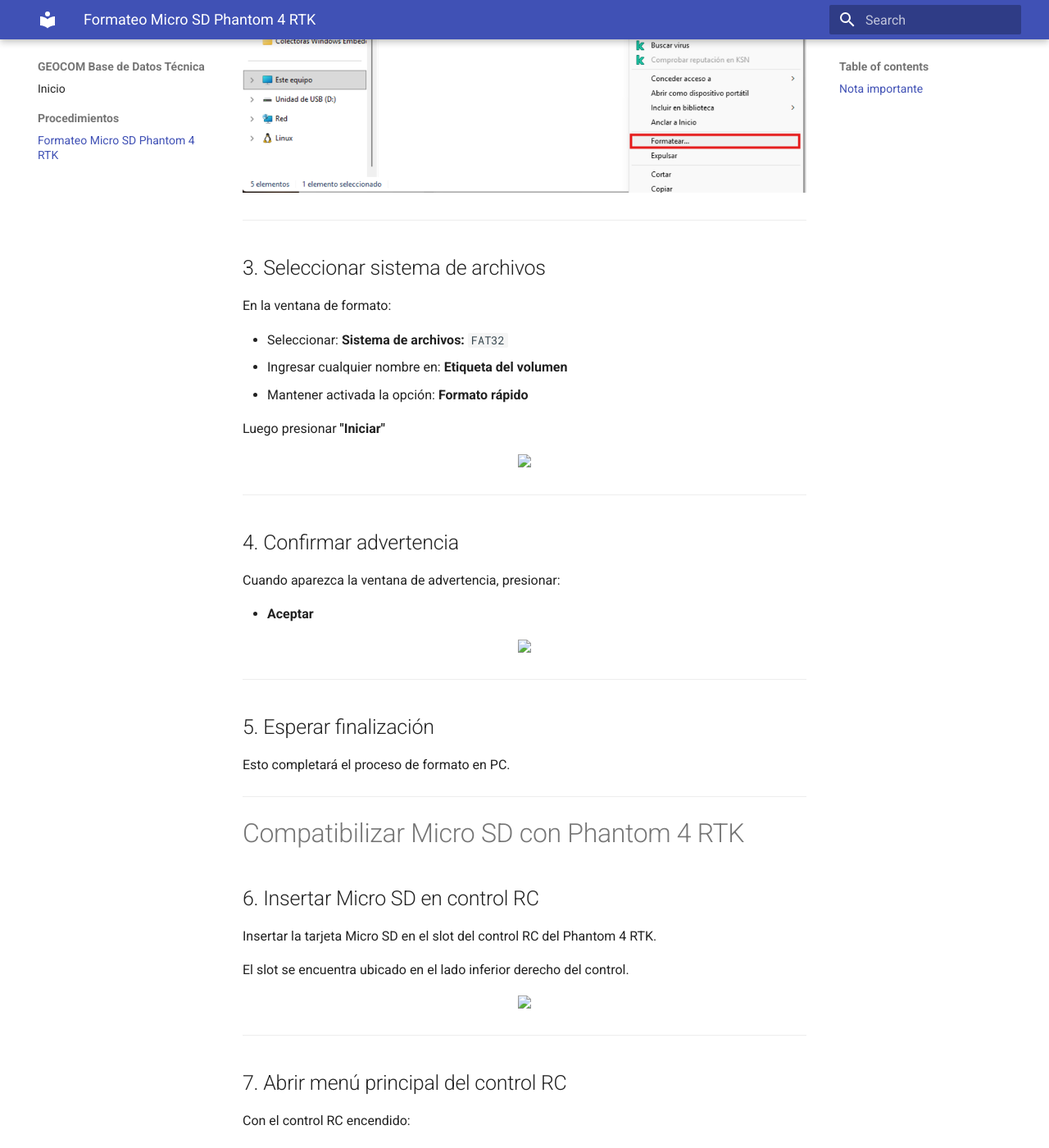
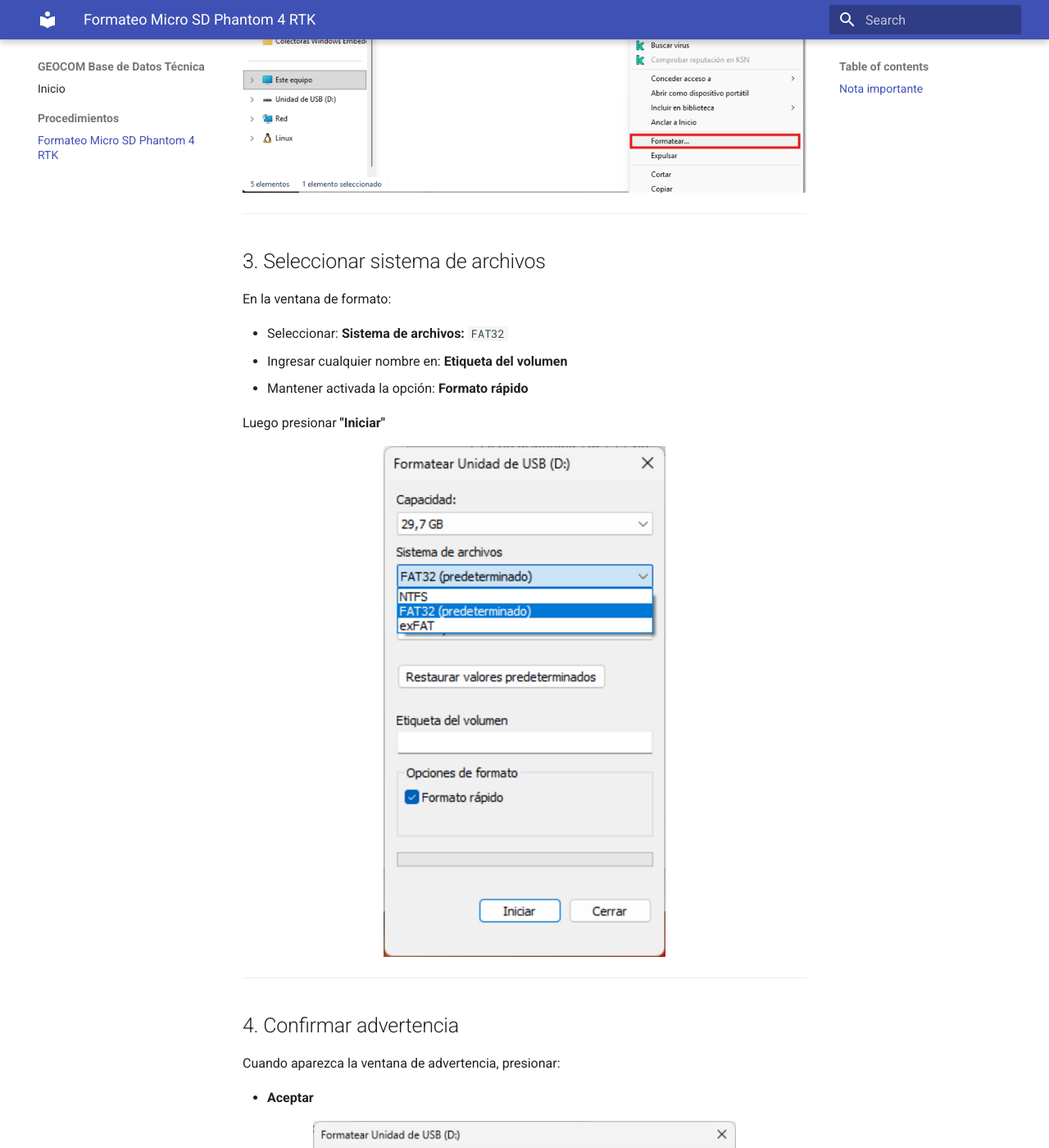
Before and after one commit to schweineorgel/geocom-kb, an MkDocs documentation site: the page built from docs/procedimientos/phantom4rtk-microsd-format.md, in a window 1280 px wide and 1400 px high, scrolled down 1009 px. Shown: the whole window at 82% size. Built offline with MkDocs 1.6.1 and Material for MkDocs 9.7.7, drawn with Linux system fonts in a browser that asks for light colours.

Commit message:
Add .css and fix formatting

```diff
--- a/docs/procedimientos/phantom4rtk-microsd-format.md
+++ b/docs/procedimientos/phantom4rtk-microsd-format.md
@@ -35,9 +35,7 @@
 
 Luego presionar **"Iniciar"**
 
-<p align="center">
-  <img src="/docs/assets/phantom4rtk-microsd/image15.png" width="50%">
-</p>
+![Configuración FAT32](../assets/phantom4rtk-microsd/image15.png){ width="50%" }
 
 ---
 
@@ -47,9 +45,7 @@
 
 - **Aceptar**
 
-<p align="center">
-  <img src="/docs/assets/phantom4rtk-microsd/image1.png" width="75%">
-</p>
+![Aceptar formato](../assets/phantom4rtk-microsd/image1.png){ width="75%" }
 
 ---
 
@@ -67,9 +63,7 @@
 
 El slot se encuentra ubicado en el lado inferior derecho del control.
 
-<p align="center">
-  <img src="/docs/assets/phantom4rtk-microsd/image3.jpg" width="75%">
-</p>
+![Slot Micro SD Control RC](../assets/phantom4rtk-microsd/image3.jpg){ width="75%" }
 
 ---
 
--- /dev/null
+++ b/docs/stylesheets/extra.css
@@ -0,0 +1,5 @@
+.md-content img {
+    display: block;
+    margin-left: auto;
+    margin-right: auto;
+}
--- a/mkdocs.yml
+++ b/mkdocs.yml
@@ -1,6 +1,9 @@
 site_name: GEOCOM Base de Datos Técnica
 
 site_url: https://schweineorgel.github.io/geocom-kb/
+
+extra_css:
+  - stylesheets/extra.css
 
 theme:
   name: material
@@ -15,6 +18,7 @@
 
 markdown_extensions:
   - admonition
+  - attr_list
   - tables
   - toc:
       permalink: true
```
